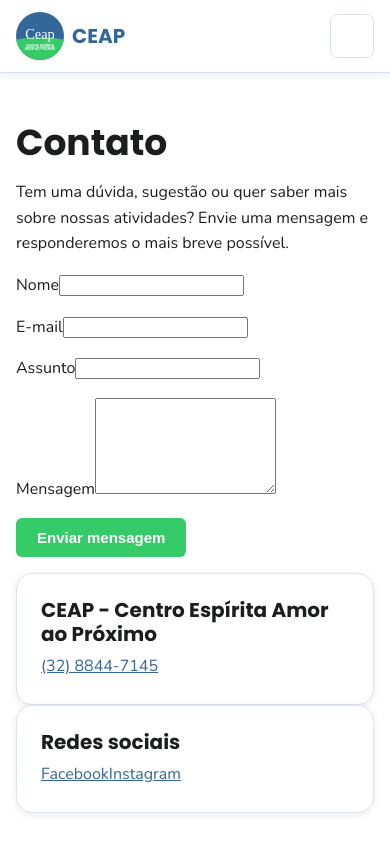
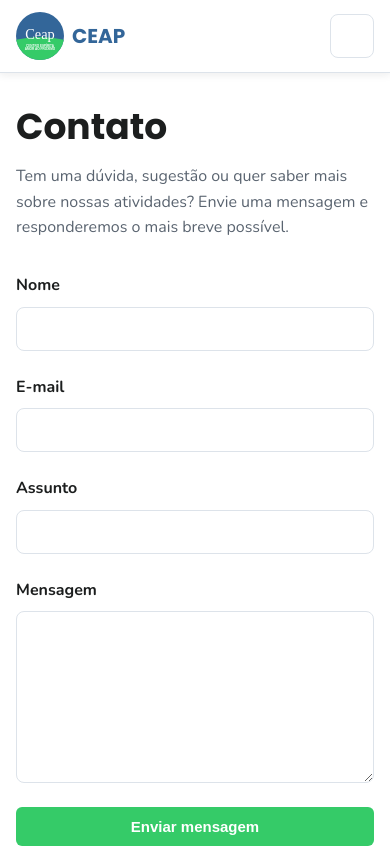
Before and after one commit to renatinshoww/ceap-site, a React (Vite) app: page /contato in a window 390 px wide. Shown: the top 848 px of the page. Built offline with nearby package versions, Linux system fonts and the light colour scheme.

Commit message:
Update Contato.module.css
atualização de acordo com a requisição da issue

```diff
--- a/src/pages/Contato/Contato.module.css
+++ b/src/pages/Contato/Contato.module.css
@@ -2,36 +2,136 @@
   padding-block: var(--espaco-6);
 }
 
-.formularioContainer {
-  max-width: 700px;
-  margin: 0 auto;
+.cabecalho {
+  max-width: 60ch;
+  margin-bottom: var(--espaco-6);
 }
 
-.formularioContainer h1 {
-  margin-bottom: var(--espaco-3);
+.intro {
+  margin: 0;
+  color: var(--cor-texto-secundario);
 }
 
-.formularioContainer h2 {
-  margin-bottom: var(--espaco-2);
-  color: var(--cor-primaria);
+
+.grade {
+  display: grid;
+  grid-template-columns: minmax(0, 3fr) minmax(0, 2fr);
+  gap: var(--espaco-6);
+  align-items: start;
 }
 
-.formularioContainer p {
-  margin-bottom: var(--espaco-4);
-  color: var(--cor-texto-secundario);
-}
+
 
 .formulario {
   display: flex;
   flex-direction: column;
-  gap: var(--espaco-3);
+  gap: var(--espaco-4);
 }
-.tituloFormulario {
+
+.grupo {
+  display: flex;
+  flex-direction: column;
+  gap: var(--espaco-2);
+}
+
+.grupo label {
+  font-weight: var(--peso-forte);
+}
+
+.campo {
+  width: 100%;
+  min-height: 44px;
+  padding: var(--espaco-2) var(--espaco-3);
+  font: inherit;
+  font-size: 1rem;
+  color: var(--cor-texto);
+  background: var(--cor-fundo);
+  border: 1px solid var(--cor-borda);
+  border-radius: var(--raio);
+  transition: border-color var(--transicao), box-shadow var(--transicao);
+}
+
+textarea.campo {
+  resize: vertical;
+  min-height: 140px;
+}
+
+.campo:hover {
+  border-color: var(--cor-primaria);
+}
+
+.campo:focus-visible {
+  outline: 2px solid var(--cor-primaria);
+  outline-offset: 2px;
+}
+
+.campo:disabled {
+  opacity: 0.6;
+  cursor: not-allowed;
+}
+
+.campoErro,
+.campoErro:hover {
+  border-color: var(--cor-erro, #b3261e);
+}
+
+.erro {
   margin: 0;
+  font-size: var(--texto-sm);
+  font-weight: var(--peso-medio);
+  color: var(--cor-erro, #b3261e);
+}
 
-  font-family: var(--fonte-titulo);
-  font-weight: 600;
-  font-size: 26px;
+.sucesso {
+  margin: 0;
+  padding: var(--espaco-3) var(--espaco-4);
+  border-radius: var(--raio);
+  background: var(--cor-primaria-clara);
+  color: var(--cor-primaria-escura);
+  font-weight: var(--peso-forte);
+}
 
-  color: rgb(18, 51, 45);
+.acoes {
+  display: flex;
 }
+
+.info {
+  display: flex;
+  flex-direction: column;
+  gap: var(--espaco-4);
+}
+
+.info a {
+  color: var(--cor-primaria);
+  font-weight: var(--peso-medio);
+  overflow-wrap: anywhere;
+}
+
+.info a:hover {
+  color: var(--cor-primaria-escura);
+}
+
+.redes {
+  display: flex;
+  flex-wrap: wrap;
+  gap: var(--espaco-2) var(--espaco-4);
+}
+
+@media (max-width: 720px) {
+  .pagina {
+    padding-block: var(--espaco-5);
+  }
+
+  .cabecalho {
+    margin-bottom: var(--espaco-5);
+  }
+
+  .grade {
+    grid-template-columns: 1fr;
+    gap: var(--espaco-5);
+  }
+
+  .acoes > * {
+    width: 100%;
+  }
+}
```
